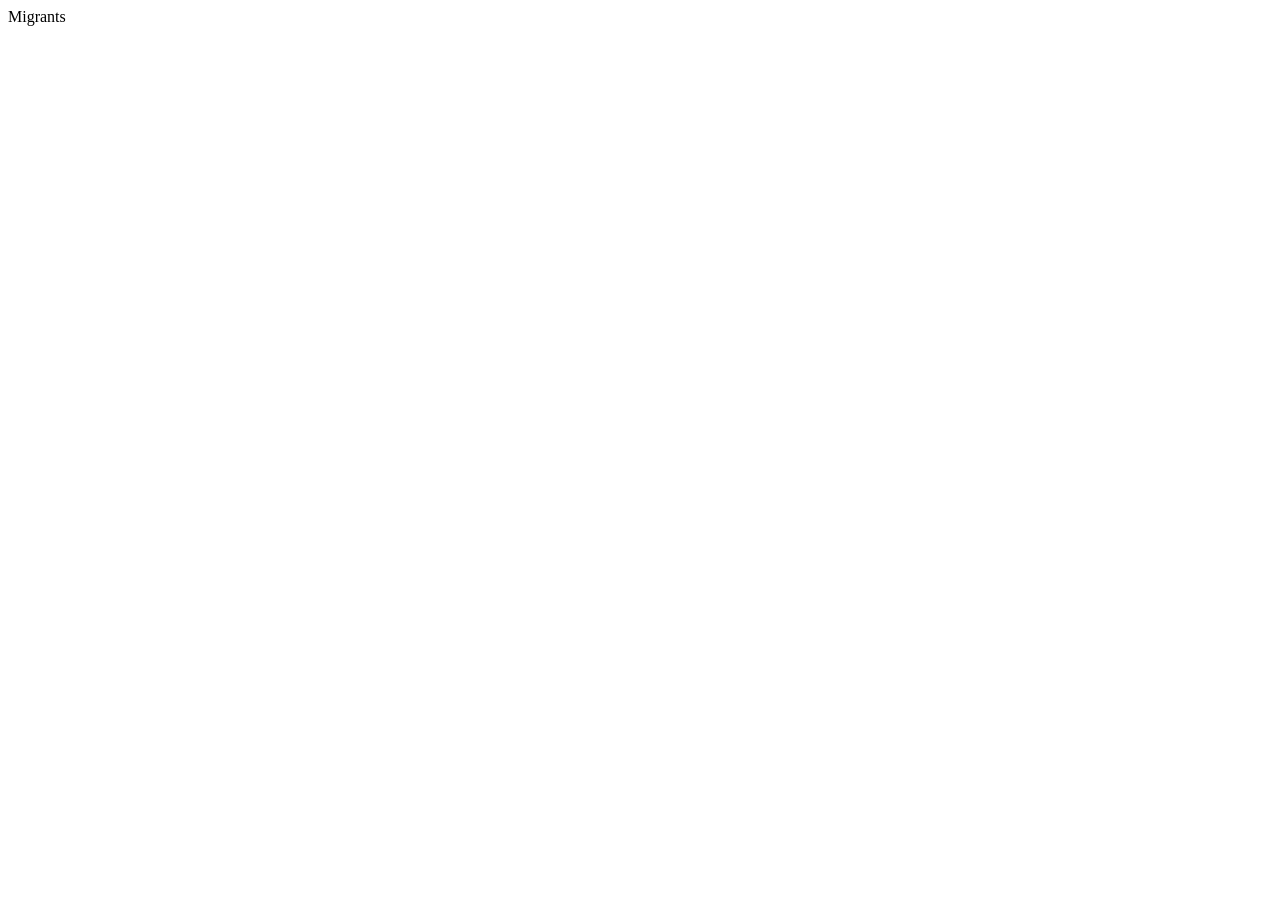
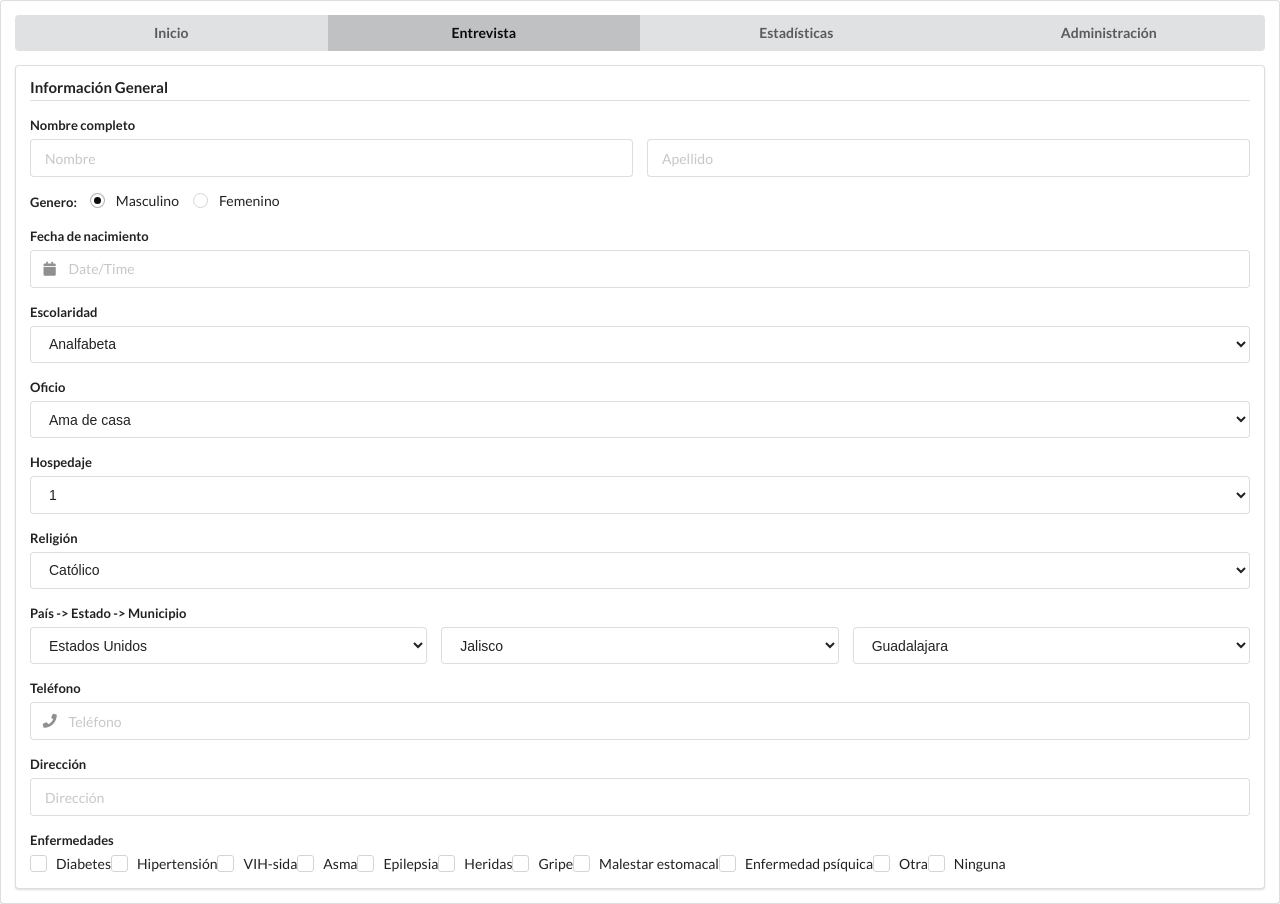
Before and after one commit to julianzdelat/migrants, a React (Create React App) app in the folder frontend/: page / in a window 1280 px wide. Before the commit the page ends 800 px from the top, so only its background shows below. Built offline with nearby package versions, Linux system fonts and the light colour scheme.

Commit message:
changes in frontend, basics

```diff
--- a/frontend/public/index.html
+++ b/frontend/public/index.html
@@ -3,6 +3,7 @@
   <head>
     <meta charset="utf-8" />
     <link rel="icon" href="%PUBLIC_URL%/favicon.ico" />
+    <link rel="stylesheet" href="https://cdnjs.cloudflare.com/ajax/libs/semantic-ui/2.4.1/semantic.min.css" integrity="sha512-8bHTC73gkZ7rZ7vpqUQThUDhqcNFyYi2xgDgPDHc+GXVGHXq+xPjynxIopALmOPqzo9JZj0k6OqqewdGO3EsrQ==" crossorigin="anonymous" />
     <meta name="viewport" content="width=device-width, initial-scale=1" />
     <meta name="theme-color" content="#000000" />
     <meta
--- a/frontend/src/components/App.js
+++ b/frontend/src/components/App.js
@@ -1,9 +1,12 @@
 import React from 'react';
+import GeneralData from './forms/GeneralInfo';
+import Header from './Header';
 
 const App = () => {
     return (
-        <div>
-            Migrants
+        <div className="ui segment">
+            <Header/>
+            <GeneralData/>
         </div>
     );
 }
--- /dev/null
+++ b/frontend/src/components/Header.js
@@ -0,0 +1,14 @@
+import React from 'react';
+
+const Header = () => {
+    return (
+        <div class="ui four buttons">
+            <button class="ui button">Inicio</button>
+            <button class="ui active button">Entrevista</button>
+            <button class="ui button">Estadísticas</button>
+            <button class="ui button">Administración</button>
+        </div>
+    );
+}
+
+export default Header;
--- /dev/null
+++ b/frontend/src/components/forms/GeneralInfo.js
@@ -0,0 +1,199 @@
+import React from 'react';
+
+const GeneralData = () => {
+    return (
+        <div className="ui segment">
+            <form class="ui form">
+  <h4 class="ui dividing header">Información General</h4>
+  <div class="field">
+    <label>Nombre completo</label>
+    <div class="two fields">
+      <div class="field">
+        <input type="text" name="nombre" placeholder="Nombre"/>
+      </div>
+      <div class="field">
+        <input type="text" name="apellido" placeholder="Apellido"/>
+      </div>
+    </div>
+  </div>
+  <div class="inline fields">
+    <label for="gender">Genero: </label>
+    <div class="field">
+      <div class="ui radio checkbox">
+        <input type="radio" name="gender" checked="true" tabindex="0" class="hidden"/>
+        <label>Masculino</label>
+      </div>
+    </div>
+    <div class="field">
+      <div class="ui radio checkbox">
+        <input type="radio" name="gender" tabindex="1" class="hidden"/>
+        <label>Femenino</label>
+      </div>
+    </div>
+  </div>
+    <div class="field">
+        <label>Fecha de nacimiento</label>
+        <div class="ui calendar" id="standard_calendar">
+            <div class="ui input left icon">
+                <i class="calendar icon"></i>
+                <input type="text" placeholder="Date/Time"/>
+            </div>
+        </div>
+    </div>
+    <div class="field">
+    <label>Escolaridad</label>
+      <div class="field">
+      <select>
+      <option value="0">Analfabeta</option>
+      <option value="1">Primaria</option>
+      <option value="2">Secundaria</option>
+      <option value="3">Bachillerato</option>
+      <option value="4">Carrera Técnica</option>
+      <option value="5">Licenciatura</option>
+    </select>
+      </div>
+  </div>
+  <div class="field">
+    <label>Oficio</label>
+      <div class="field">
+      <select>
+      <option value="0">Ama de casa</option>
+      <option value="1">Artesano</option>
+      <option value="2">Campesino</option>
+      <option value="3">Carpintero</option>
+      <option value="4">Cocinero</option>
+      <option value="5">Comerciante</option>
+      <option value="6">Construcción</option>
+      <option value="7">Chofer</option>
+      <option value="8">Estudiante</option>
+      <option value="9">Electricista</option>
+      <option value="10">Herrero</option>
+      <option value="11">Mecánico</option>
+      <option value="12">Obrero</option>
+      <option value="13">Pintor</option>
+      <option value="14">Plomero</option>
+      <option value="15">Policía</option>
+      <option value="16">Profesionista</option>
+      <option value="17">Otro</option>
+    </select>
+      </div>
+  </div>
+  <div class="field">
+    <label>Hospedaje</label>
+      <div class="field">
+      <select>
+      <option>1</option>
+      <option>2</option>
+      <option>3</option>
+    </select>
+      </div>
+  </div>
+  <div class="field">
+    <label>Religión</label>
+      <div class="field">
+      <select>
+      <option value="0">Católico</option>
+      <option value="1">Evangélico</option>
+      <option value="2">Creyente</option>
+      <option value="3">Testigo de Jehovah</option>
+      <option value="4">Mormón</option>
+      <option value="5">Otra</option>
+    </select>
+      </div>
+  </div>
+  <div class="field">
+    <label>País -> Estado -> Municipio</label>
+      <div class="three fields">
+          <div class="field">
+          <select>
+            <option value="0">Estados Unidos</option>
+            <option value="1">México</option>
+            <option value="2">Guatemala</option>
+            <option value="3">Honduras</option>
+            <option value="4">El Salvador</option>
+            <option value="5">Nicarágua</option>
+            <option value="5">Otro</option>
+        </select>
+          </div>
+          <div class="field">
+          <select>
+            <option value="0">Jalisco</option>
+            <option value="1">Otro</option>
+        </select>
+          </div>
+          <div class="field">
+          <select>
+            <option value="0">Guadalajara</option>
+            <option value="1">Otro</option>
+        </select>
+          </div>
+      </div>
+  </div>
+  <div class="field">
+        <label>Teléfono</label>
+        <div class="field" >
+            <div class="ui input left icon">
+                <i class="phone icon"></i>
+                <input type="text" placeholder="Teléfono"/>
+            </div>
+        </div>
+    </div>
+    <div class="field">
+        <label>Dirección</label>
+        <div class="field" >
+            <input type="text" placeholder="Dirección"/>
+        </div>
+    </div>
+    <div class="field">
+        <label>Enfermedades</label>
+        <div class="ui checkbox" >
+            <input type="checkbox" tabindex="0"/>
+            <label>Diabetes</label>
+        </div>
+        <div class="ui checkbox" >
+            <input type="checkbox" tabindex="0"/>
+            <label>Hipertensión</label>
+        </div>
+        <div class="ui checkbox" >
+            <input type="checkbox" tabindex="0"/>
+            <label>VIH-sida</label>
+        </div>
+        <div class="ui checkbox" >
+            <input type="checkbox" tabindex="0"/>
+            <label>Asma</label>
+        </div>
+        <div class="ui checkbox" >
+            <input type="checkbox" tabindex="0"/>
+            <label>Epilepsia</label>
+        </div>
+        <div class="ui checkbox" >
+            <input type="checkbox" tabindex="0"/>
+            <label>Heridas</label>
+        </div>
+        <div class="ui checkbox" >
+            <input type="checkbox" tabindex="0"/>
+            <label>Gripe</label>
+        </div>
+        <div class="ui checkbox" >
+            <input type="checkbox" tabindex="0"/>
+            <label>Malestar estomacal</label>
+        </div>
+        <div class="ui checkbox" >
+            <input type="checkbox" tabindex="0"/>
+            <label>Enfermedad psíquica</label>
+        </div>
+        <div class="ui checkbox" >
+            <input type="checkbox" tabindex="0"/>
+            <label>Otra</label>
+        </div>
+        <div class="ui checkbox" >
+            <input type="checkbox" tabindex="0"/>
+            <label>Ninguna</label>
+        </div>
+    </div>
+  </form>
+        </div>
+    );
+}
+
+export default GeneralData;
```
Also changed, not shown: 1 other file (tests, documents, lock files or other folders).
